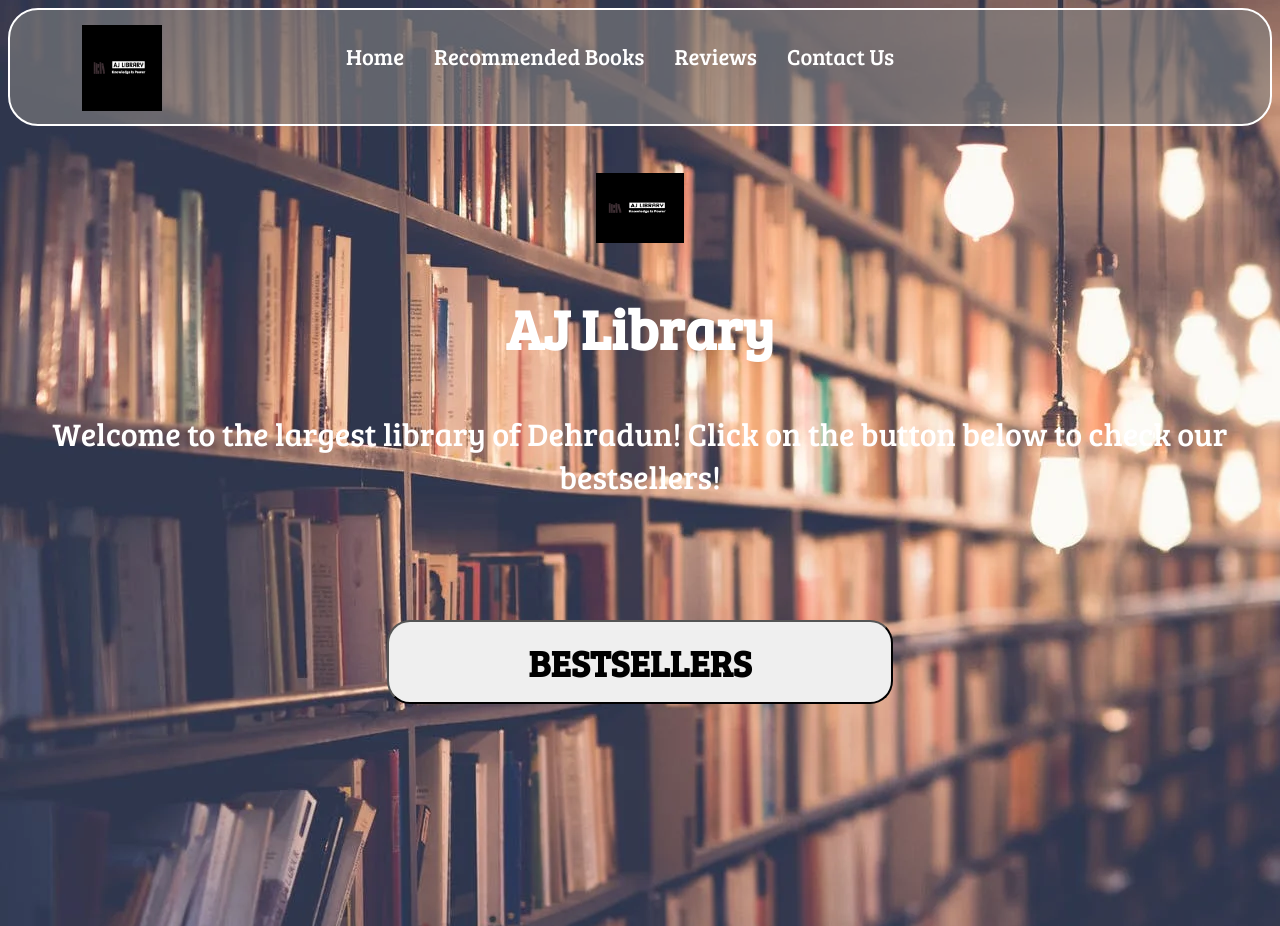
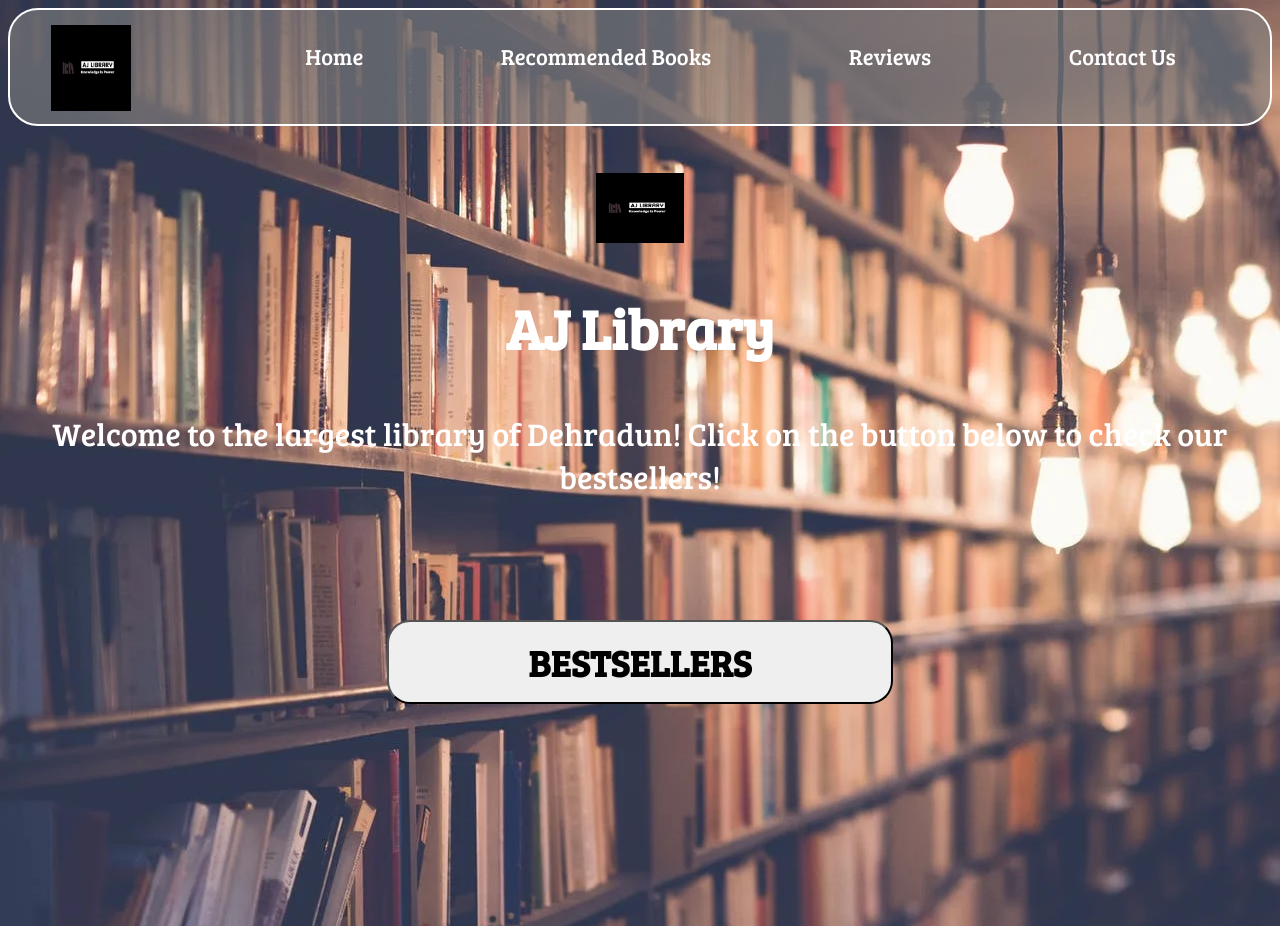
Before and after one commit to aayush17develOPer/KTJ-Assignment-1, a plain HTML site: page index.html in a window 1280 px wide. Shown: the top 926 px of the page. Drawn offline with nearby package versions, Linux system fonts and the light colour scheme.

Commit message:
Update style.css

```diff
--- a/style.css
+++ b/style.css
@@ -32,7 +32,8 @@ body {
 ul {
     display: flex;
     list-style-type: none;
-    width: 70%;
+    width: 80%;
+    justify-content: space-around;
 }
 
 ul li {
```
